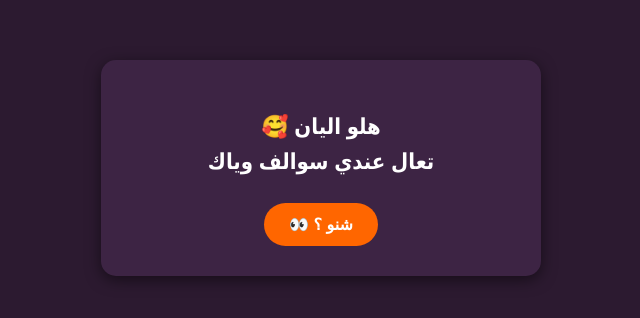
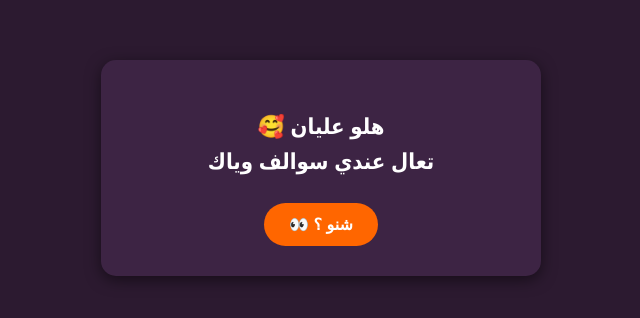
Before and after one commit to fahad99908/alianoo, a plain HTML site: page index.html in a window 1280 px wide. Shown: the part 202-520 px from the top of the page, 319-959 px from the left. Drawn offline with Linux system fonts and the light colour scheme.

```diff
--- a/index.html
+++ b/index.html
@@ -54,7 +54,7 @@
 </audio>
 
 <div class="card">
-    <h2 id="text-box">هلو اليان 🥰<br>تعال عندي سوالف وياك</h2>
+    <h2 id="text-box">هلو عليان 🥰<br>تعال عندي سوالف وياك</h2>
 
     <div id="button-area">
         <button onclick="startTheme()">شنو ؟ 👀</button>
```
